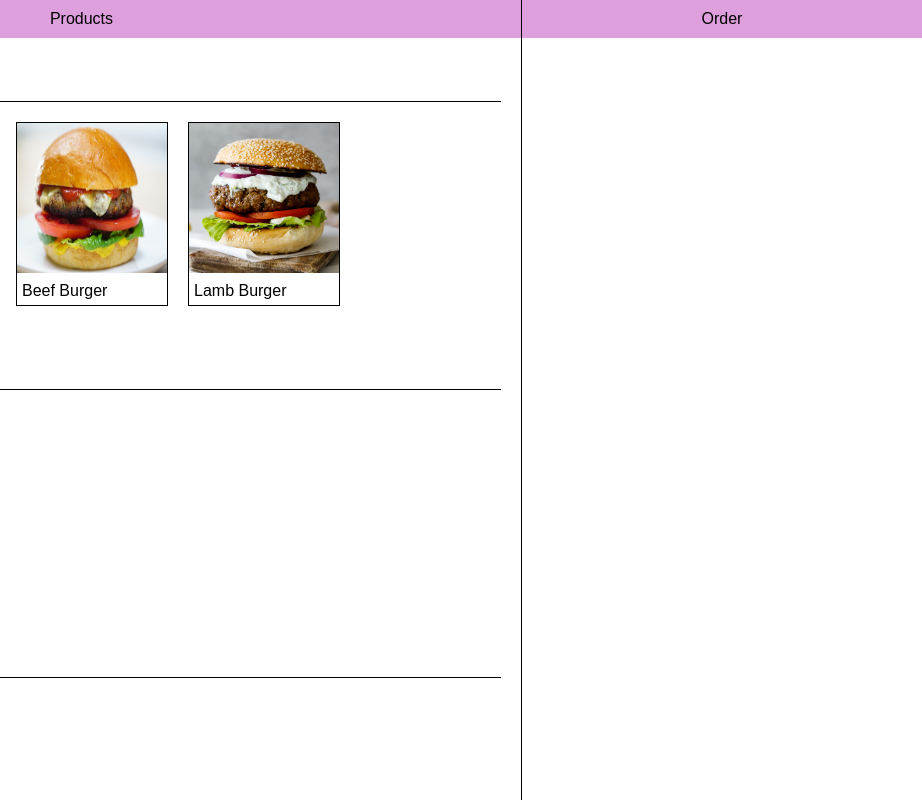
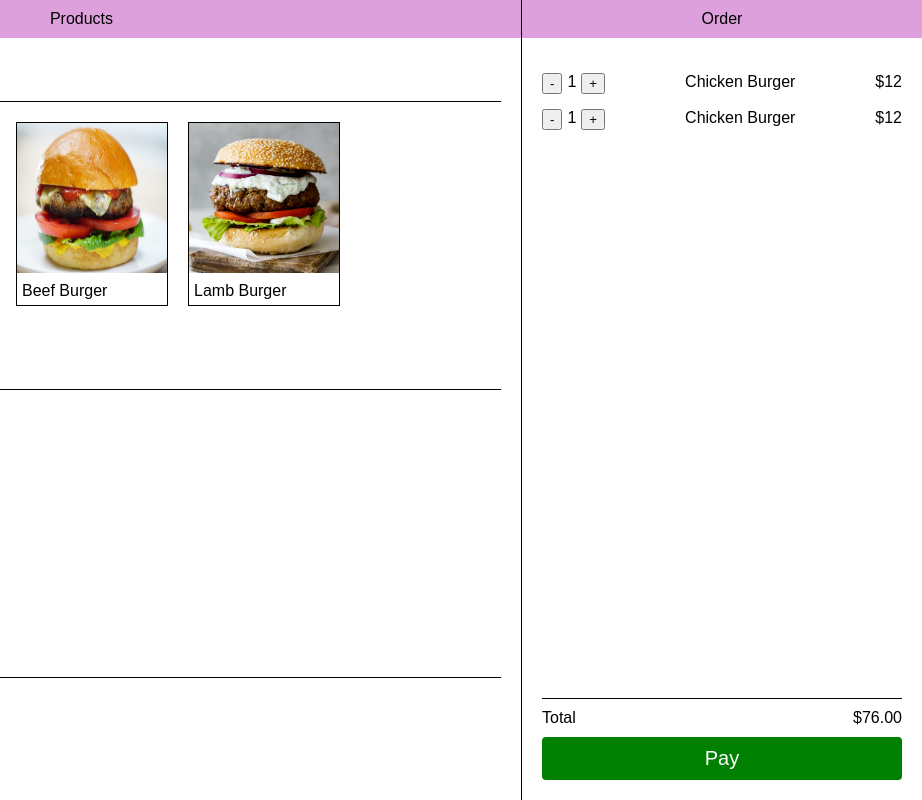
Before and after one commit to krudy/mx51, a React app: page / in a window 1280 px wide. Shown: the full height of the page, 358-1280 px from the left. Built offline with nearby package versions, Linux system fonts and the light colour scheme.

Commit message:
Add cart styling

```diff
--- a/public/cart.css
+++ b/public/cart.css
@@ -3,6 +3,13 @@
   width: 100%;
   height: 100vh;
   border-left: 1px black solid;
+  display: flex;
+}
+
+.cart-wrapper {
+  display: flex;
+  flex-direction: column;
+  width: 100%;
 }
 
 .cart-header {
@@ -10,3 +17,66 @@
   text-align: center;
   padding: 10px;
 }
+
+.cart-content {
+  flex: 1;
+  display: flex;
+}
+
+.cart-list {
+  overflow: scroll;
+  padding: 20px 20px 0;
+  flex: 1;
+  margin: 0;
+  list-style: none;
+}
+
+.cart-list_item {
+  display: flex;
+  margin-top: 15px;
+}
+
+.cart-list_item-amount {
+  display: flex;
+}
+
+.cart-list_item-amount-minus {
+}
+
+.cart-list_item-amount-multiplier {
+  margin: 0 5px;
+}
+
+.cart-list_item-amount-plus {
+}
+
+.cart-list_item-title {
+  flex: 1;
+  display: flex;
+  justify-content: center;
+}
+
+.cart-list_item-total {
+}
+
+.cart-footer {
+  padding: 20px;
+}
+
+.cart-footer-total {
+  display: flex;
+  justify-content: space-between;
+  margin-bottom: 10px;
+  padding-top: 10px;
+  border-top: 1px solid black;
+}
+
+.cart-footer-button {
+  background-color: green;
+  color: white;
+  border: none;
+  padding: 10px;
+  font-size: 20px;
+  width: 100%;
+  border-radius: 4px;
+}
--- a/src/components/Cart.js
+++ b/src/components/Cart.js
@@ -6,6 +6,35 @@ const Cart = () => (
   <div className="cart-container">
     <div className="cart-wrapper">
       <div className="cart-header">Order</div>
+      <div className="cart-content">
+        <ul className="cart-list">
+          <li className="cart-list_item">
+            <div className="cart-list_item-amount">
+              <button className="cart-list_item-amount-minus">-</button>
+              <div className="cart-list_item-amount-multiplier">1</div>
+              <button className="cart-list_item-amount-plus">+</button>
+            </div>
+            <div className="cart-list_item-title">Chicken Burger</div>
+            <div className="cart-list_item-total">$12</div>
+          </li>
+          <li className="cart-list_item">
+            <div className="cart-list_item-amount">
+              <button className="cart-list_item-amount-minus">-</button>
+              <div className="cart-list_item-amount-multiplier">1</div>
+              <button className="cart-list_item-amount-plus">+</button>
+            </div>
+            <div className="cart-list_item-title">Chicken Burger</div>
+            <div className="cart-list_item-total">$12</div>
+          </li>
+        </ul>
+      </div>
+      <div className="cart-footer">
+        <div className="cart-footer-total">
+          <div className="cart-footer-total_title">Total</div>
+          <div className="cart-footer-total_amount">$76.00</div>
+        </div>
+        <button className="cart-footer-button">Pay</button>
+      </div>
     </div>
   </div>
 );
```
